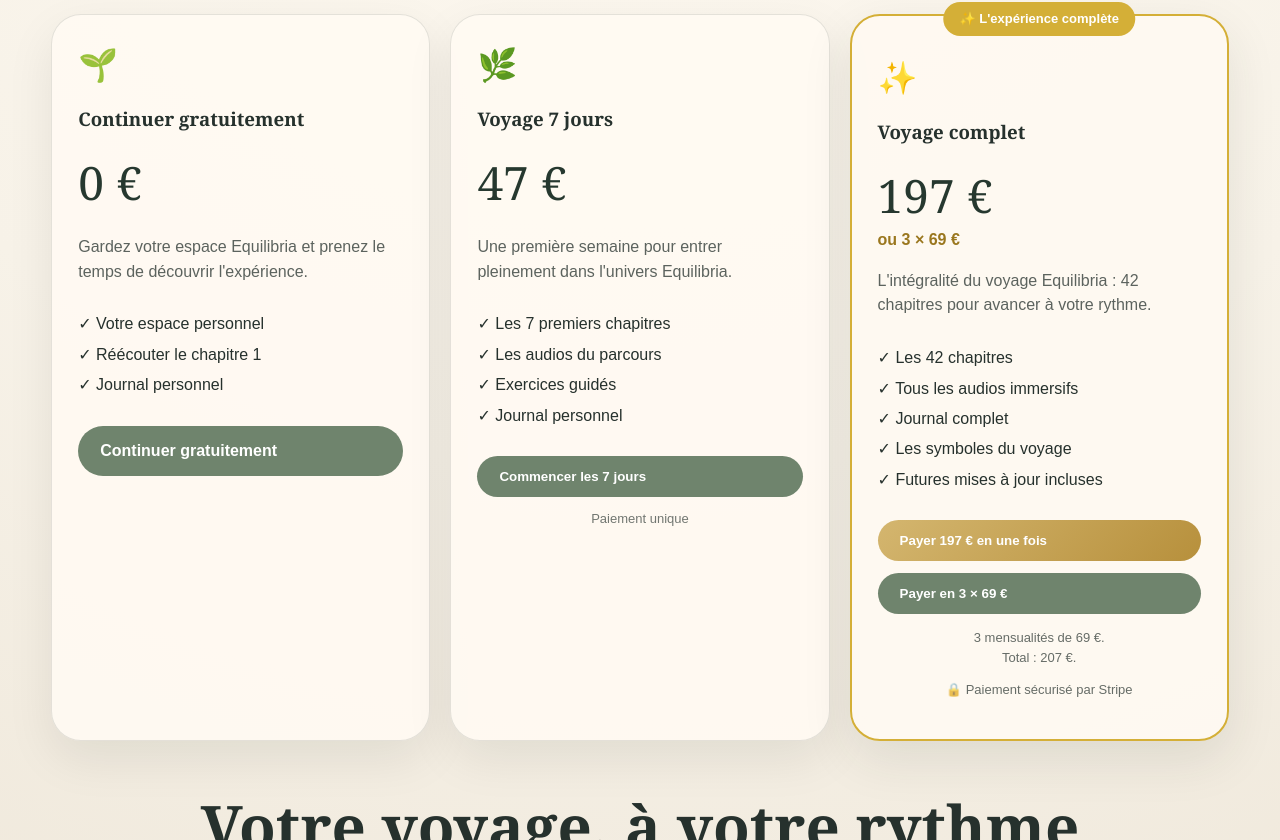
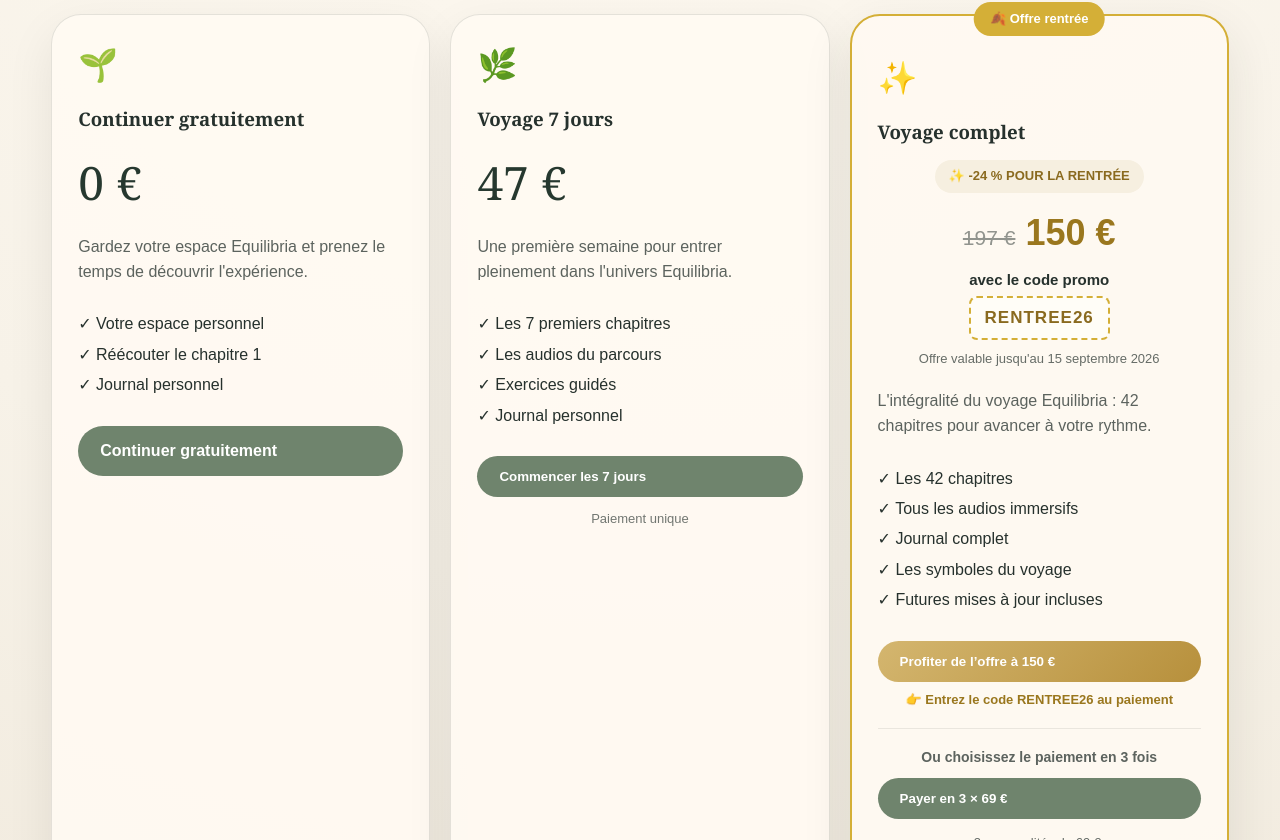
Before and after one commit to nadiaruello-code/equilibria-app, a Next.js app: page /offres in a window 1280 px wide. Shown: the part 520-1360 px from the top of the page. Built offline with nearby package versions, Linux system fonts and the light colour scheme.

Commit message:
offre rentrée

```diff
--- a/app/api/send-admin-notification/route.ts
+++ b/app/api/send-admin-notification/route.ts
@@ -0,0 +1,107 @@
+import { NextResponse } from 'next/server';
+
+export async function POST(request: Request) {
+  try {
+    const { email } = await request.json();
+
+    if (!email) {
+      return NextResponse.json(
+        { error: 'Email inscrit manquant' },
+        { status: 400 }
+      );
+    }
+
+    const apiKey = process.env.BREVO_API_KEY;
+    const adminEmail = process.env.ADMIN_EMAIL;
+
+    if (!apiKey || !adminEmail) {
+      console.error('BREVO_API_KEY ou ADMIN_EMAIL manquant');
+
+      return NextResponse.json(
+        { error: 'Configuration email manquante' },
+        { status: 500 }
+      );
+    }
+
+    const response = await fetch(
+      'https://api.brevo.com/v3/smtp/email',
+      {
+        method: 'POST',
+        headers: {
+          accept: 'application/json',
+          'api-key': apiKey,
+          'content-type': 'application/json',
+        },
+        body: JSON.stringify({
+          sender: {
+            name: 'Equilibria',
+            email: 'contact@voyage-equilibria.fr',
+          },
+
+          to: [
+            {
+              email: adminEmail,
+            },
+          ],
+
+          subject: '🌿 Nouvelle inscription Equilibria',
+
+          htmlContent: `
+            <div style="
+              max-width:600px;
+              margin:0 auto;
+              font-family:Arial,sans-serif;
+              color:#28332f;
+              line-height:1.6;
+            ">
+              <h2>🌿 Nouvelle inscription Equilibria</h2>
+
+              <p>
+                Une nouvelle personne vient de créer son espace gratuit.
+              </p>
+
+              <div style="
+                padding:20px;
+                margin:20px 0;
+                background:#f7f3ef;
+                border-radius:14px;
+              ">
+                <strong>Email :</strong><br>
+                ${email}
+              </div>
+
+              <p>
+                Tu peux maintenant suivre son parcours :
+                inscription → chapitre 1 → Premium.
+              </p>
+            </div>
+          `,
+        }),
+      }
+    );
+
+    const data = await response.json();
+
+    if (!response.ok) {
+      console.error('Erreur Brevo notification admin :', data);
+
+      return NextResponse.json(
+        { error: 'Erreur Brevo', details: data },
+        { status: response.status }
+      );
+    }
+
+    return NextResponse.json({
+      success: true,
+      messageId: data.messageId,
+    });
+
+  } catch (error) {
+    console.error('Erreur notification admin :', error);
+
+    return NextResponse.json(
+      { error: 'Erreur serveur' },
+      { status: 500 }
+    );
+  }
+}
--- a/app/offres/page.tsx
+++ b/app/offres/page.tsx
@@ -83,8 +83,8 @@
           >
             Vous avez découvert le premier chapitre.
             Continuez à votre rythme et choisissez
-            l'expérience qui correspond le mieux à
-            vos besoins aujourd'hui.
+            l&apos;expérience qui correspond le mieux à
+            vos besoins aujourd&apos;hui.
           </p>
         </div>
 
@@ -120,7 +120,7 @@
             >
               Gardez votre espace Equilibria et
               prenez le temps de découvrir
-              l'expérience.
+              l&apos;expérience.
             </p>
 
             <div
@@ -175,7 +175,7 @@
               }}
             >
               Une première semaine pour entrer
-              pleinement dans l'univers Equilibria.
+              pleinement dans l&apos;univers Equilibria.
             </p>
 
             <div
@@ -247,7 +247,7 @@
                 whiteSpace: 'nowrap',
               }}
             >
-              ✨ L'expérience complète
+              🍂 Offre rentrée
             </div>
 
             <div
@@ -264,27 +264,97 @@
               Voyage complet
             </h3>
 
-            <div className="price">
-              197 €
-            </div>
+            {/* OFFRE RENTRÉE */}
 
-            <p
+            <div
               style={{
-                fontWeight: 700,
-                color: '#9a771e',
-                marginTop: -4,
+                margin: '15px 0 8px',
+                textAlign: 'center',
               }}
             >
-              ou 3 × 69 €
-            </p>
+              <div
+                style={{
+                  display: 'inline-block',
+                  background: '#f6efe0',
+                  color: '#8a6a1f',
+                  padding: '6px 14px',
+                  borderRadius: 999,
+                  fontSize: 13,
+                  fontWeight: 800,
+                  marginBottom: 12,
+                }}
+              >
+                ✨ -24 % POUR LA RENTRÉE
+              </div>
+
+              <div>
+                <span
+                  style={{
+                    textDecoration: 'line-through',
+                    opacity: 0.5,
+                    fontSize: 21,
+                    marginRight: 10,
+                  }}
+                >
+                  197 €
+                </span>
+
+                <span
+                  style={{
+                    fontSize: 36,
+                    fontWeight: 800,
+                    color: '#9a771e',
+                  }}
+                >
+                  150 €
+                </span>
+              </div>
+
+              <p
+                style={{
+                  margin: '8px 0 4px',
+                  fontWeight: 700,
+                  fontSize: 15,
+                }}
+              >
+                avec le code promo
+              </p>
+
+              <div
+                style={{
+                  display: 'inline-block',
+                  border: '2px dashed #d4af37',
+                  borderRadius: 8,
+                  padding: '7px 14px',
+                  fontSize: 17,
+                  fontWeight: 800,
+                  letterSpacing: '0.06em',
+                  color: '#8a6a1f',
+                  background: '#fffdf7',
+                }}
+              >
+                RENTREE26
+              </div>
+
+              <p
+                style={{
+                  margin: '9px 0 0',
+                  fontSize: 13,
+                  opacity: 0.7,
+                }}
+              >
+                Offre valable jusqu&apos;au 15 septembre 2026
+              </p>
+            </div>
 
             <p
               style={{
                 opacity: 0.75,
                 minHeight: 48,
+                marginTop: 20,
               }}
             >
-              L'intégralité du voyage Equilibria :
+              L&apos;intégralité du voyage Equilibria :
               42 chapitres pour avancer à votre
               rythme.
             </p>
@@ -306,7 +376,7 @@
               ✓ Futures mises à jour incluses
             </div>
 
-            {/* 197 € */}
+            {/* PREMIUM 150 € AVEC CODE */}
 
             <button
               className="btn gold"
@@ -316,15 +386,47 @@
               }
               style={{
                 width: '100%',
-                marginBottom: 12,
+                marginBottom: 8,
               }}
             >
               {loading === 'premium'
                 ? 'Ouverture du paiement...'
-                : 'Payer 197 € en une fois'}
+                : 'Profiter de l’offre à 150 €'}
             </button>
 
+            <p
+              style={{
+                textAlign: 'center',
+                marginTop: 0,
+                marginBottom: 18,
+                fontSize: 13,
+                fontWeight: 700,
+                color: '#9a771e',
+              }}
+            >
+              👉 Entrez le code RENTREE26 au paiement
+            </p>
+
             {/* 3 X 69 */}
+
+            <div
+              style={{
+                borderTop: '1px solid rgba(0,0,0,0.08)',
+                margin: '18px 0',
+              }}
+            />
+
+            <p
+              style={{
+                textAlign: 'center',
+                fontSize: 14,
+                fontWeight: 700,
+                marginBottom: 10,
+                opacity: 0.75,
+              }}
+            >
+              Ou choisissez le paiement en 3 fois
+            </p>
 
             <button
               className="btn"
@@ -353,6 +455,8 @@
               3 mensualités de 69 €.
               <br />
               Total : 207 €.
+              <br />
+              Offre RENTREE26 non applicable au paiement en 3 fois.
             </p>
 
             <p
@@ -472,7 +576,7 @@
               opacity: 0.8,
             }}
           >
-            Pour prolonger l'expérience avec du
+            Pour prolonger l&apos;expérience avec du
             contenu exclusif, de nouveaux exercices
             et des ressources supplémentaires.
           </p>
```
Also changed, not shown: vercel.json.
